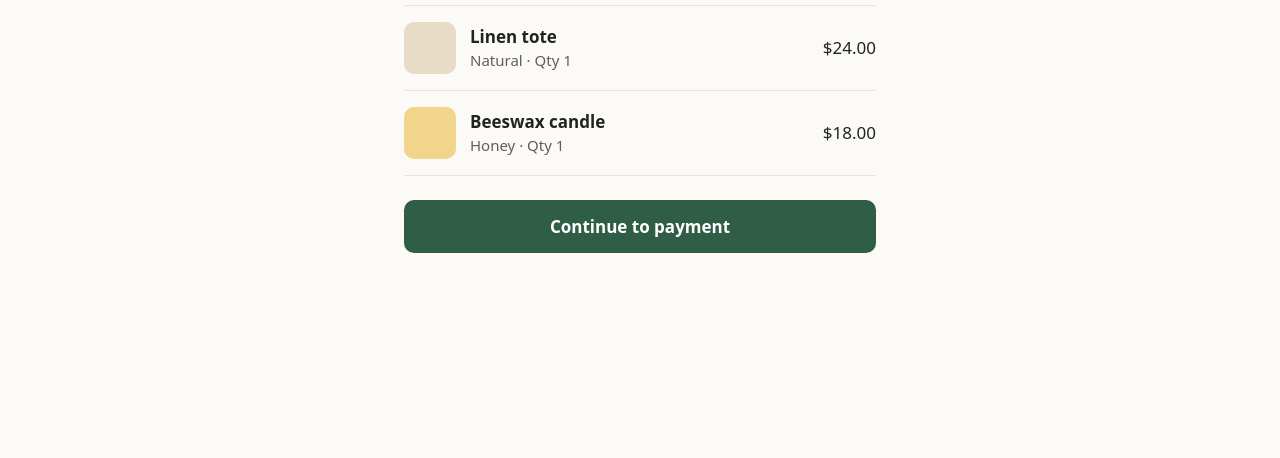
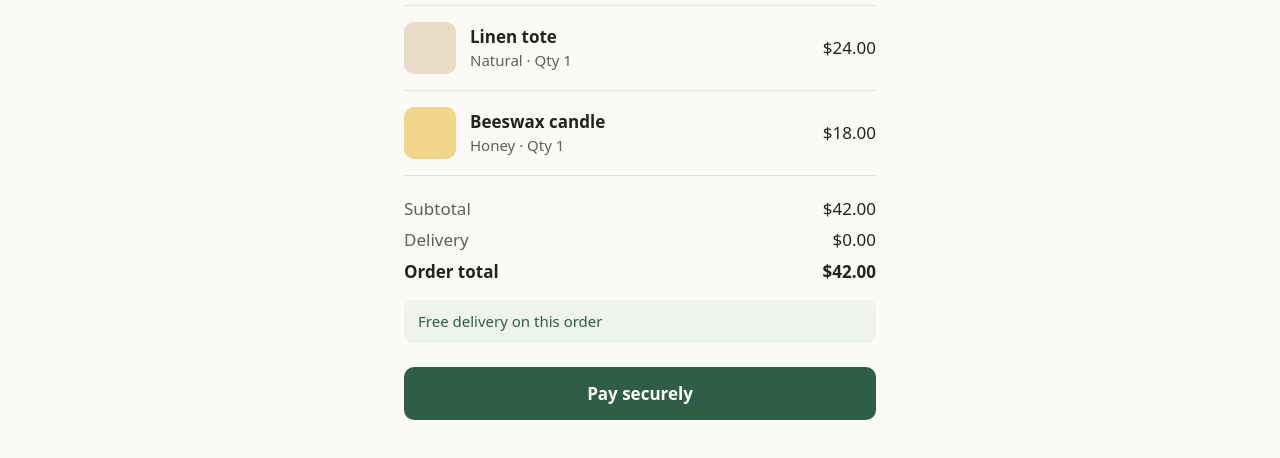
Before and after one commit to mmeek87/asbuilt-demo, a plain HTML site: page index.html in a window 1280 px wide. Shown: the part 178-636 px from the top of the page. Drawn offline with Linux system fonts and the light colour scheme.

Commit message:
Preview main at 4612ae0

```diff
--- a/index.html
+++ b/index.html
@@ -14,7 +14,13 @@
     <li><span class="thumb a" aria-hidden="true"></span><div><strong>Linen tote</strong><span>Natural · Qty 1</span></div><span class="price">$24.00</span></li>
     <li><span class="thumb b" aria-hidden="true"></span><div><strong>Beeswax candle</strong><span>Honey · Qty 1</span></div><span class="price">$18.00</span></li>
   </ul>
-  <a class="button" href="#">Continue to payment</a>
+  <dl class="summary">
+    <dt>Subtotal</dt><dd>$42.00</dd>
+    <dt>Delivery</dt><dd>$0.00</dd>
+    <dt class="total">Order total</dt><dd class="total">$42.00</dd>
+  </dl>
+  <p class="note">Free delivery on this order</p>
+  <button class="button" type="button">Pay securely</button>
 </main>
 </body>
 </html>
```
Also changed, not shown: version.txt.
